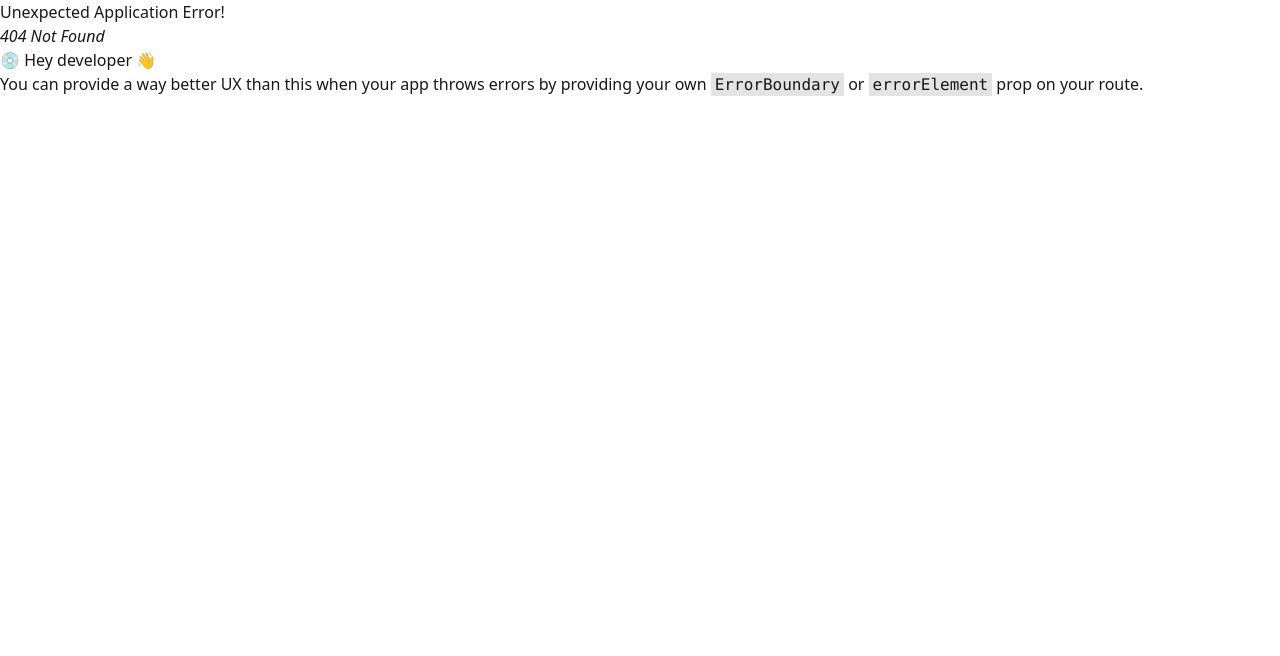
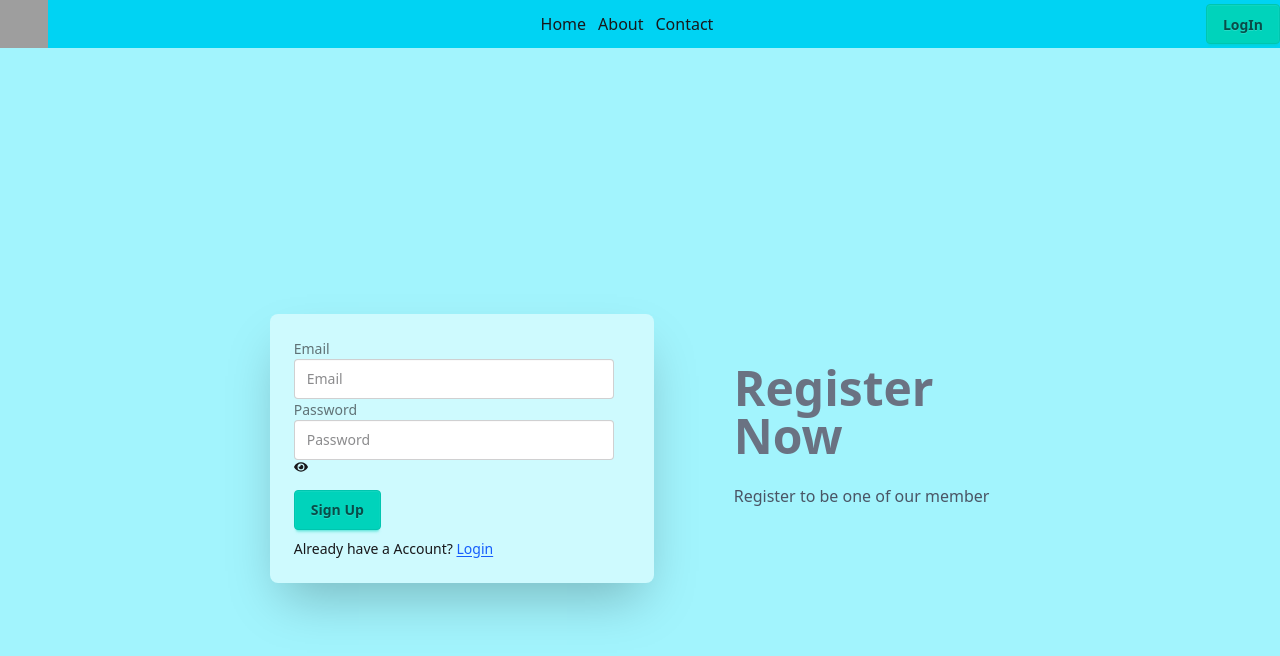
Before and after one commit to Boishakhi11/auth-project, a React (Vite) app: page /sign-up in a window 1280 px wide. Before the commit this address had no page. Shown: the top 656 px of the page. Built offline with nearby package versions, Linux system fonts and the light colour scheme; grey boxes are pictures that could not be loaded.

Commit message:
sign up functionality added

```diff
--- a/package.json
+++ b/package.json
@@ -11,9 +11,12 @@
   },
   "dependencies": {
     "@tailwindcss/vite": "^4.1.18",
+    "firebase": "^12.8.0",
     "react": "^19.2.0",
     "react-dom": "^19.2.0",
+    "react-icons": "^5.5.0",
     "react-router": "^7.12.0",
+    "react-toastify": "^11.0.5",
     "tailwindcss": "^4.1.18"
   },
   "devDependencies": {
--- a/src/Layout/MainLayout.jsx
+++ b/src/Layout/MainLayout.jsx
@@ -1,12 +1,14 @@
 import React from "react";
 import { Outlet } from "react-router";
 import Navbar from "../componets/Navbar/Navbar";
+import { ToastContainer } from "react-toastify";
 
 const MainLayout = () => {
   return (
     <div>
       <Navbar></Navbar>
       <Outlet></Outlet>
+      <ToastContainer></ToastContainer>
     </div>
   );
 };
--- a/src/Routes/Routes.jsx
+++ b/src/Routes/Routes.jsx
@@ -5,6 +5,8 @@ import MainLayout from "../Layout/MainLayout";
 import Home from "../pages/Home";
 import About from "../pages/About";
 import Contact from "../pages/Contact";
+import SignIn from "../pages/SignIn";
+import SignUp from "../pages/SignUp";
 
 export const router = createBrowserRouter([
   {
@@ -13,16 +15,24 @@ export const router = createBrowserRouter([
     children: [
       {
         index: true,
-        path: "home",
+        path: "/home",
         Component: Home,
       },
       {
-        path: "about-us",
+        path: "/about-us",
         Component: About,
       },
       {
-        path: "contact-us",
+        path: "/contact-us",
         Component: Contact,
+      },
+      {
+        path: "/sign-in",
+        Component: SignIn,
+      },
+      {
+        path: "/sign-up",
+        Component: SignUp,
       },
     ],
   },
--- a/src/componets/ActiveLink/ActiveLink.jsx
+++ b/src/componets/ActiveLink/ActiveLink.jsx
@@ -7,7 +7,9 @@ const ActiveLink = ({ to, className, children }) => {
       <NavLink
         to={to}
         className={({ isActive }) =>
-          isActive ? "text-accent" : `${className} font-semibold`
+          isActive
+            ? "underline underline-offset-4 font-semibold"
+            : `${className} `
         }
       >
         {children}
--- a/src/componets/Navbar/Navbar.jsx
+++ b/src/componets/Navbar/Navbar.jsx
@@ -4,7 +4,7 @@ import ActiveLink from "../ActiveLink/ActiveLink";
 
 const Navbar = () => {
   return (
-    <div>
+    <div className=" bg-cyan-400">
       <MyContainer className="flex justify-between items-center">
         <figure>
           <img className="w-12 h-12" src="./Logo.png" alt="logo image"></img>
--- /dev/null
+++ b/src/firebase/firebase.config.js
@@ -0,0 +1,20 @@
+// Import the functions you need from the SDKs you need
+import { initializeApp } from "firebase/app";
+import { getAuth } from "firebase/auth";
+// TODO: Add SDKs for Firebase products that you want to use
+// https://firebase.google.com/docs/web/setup#available-libraries
+
+// Your web app's Firebase configuration
+const firebaseConfig = {
+  apiKey: "AIzaSyAqQTBDRWGIhB5-_sNSmIOkrjDlNE9bOAY",
+  authDomain: "auth-project-e4c86.firebaseapp.com",
+  projectId: "auth-project-e4c86",
+  storageBucket: "auth-project-e4c86.firebasestorage.app",
+  messagingSenderId: "719006711843",
+  appId: "1:719006711843:web:eabaab5f9073a1ee537196",
+};
+
+// Initialize Firebase
+const app = initializeApp(firebaseConfig);
+// Initialize Firebase Authentication and get a reference to the service
+export const auth = getAuth(app);
--- /dev/null
+++ b/src/pages/SignIn.jsx
@@ -0,0 +1,55 @@
+import React from "react";
+import MyContainer from "../componets/MyContainer/MyContainer";
+import { Link } from "react-router";
+
+const SignIn = () => {
+  return (
+    <div className="bg-cyan-200">
+      <MyContainer>
+        <div className="hero bg-cyan-200 min-h-screen p-8">
+          <div className="hero-content flex-col lg:flex-row-reverse lg:gap-20">
+            <div className="text-center lg:text-left">
+              <h1 className="text-5xl font-bold text-gray-500">
+                Welcome Back!
+              </h1>
+              <p className="py-6 text-gray-600">
+                Login into our sytem to go to dashboard
+              </p>
+            </div>
+            <div className="card w-full bg-cyan-100 max-w-sm shrink-0 shadow-2xl">
+              <div className="card-body">
+                <fieldset className="fieldset">
+                  <label className="label">Email</label>
+                  <input type="email" className="input" placeholder="Email" />
+                  <label className="label">Password</label>
+                  <input
+                    type="password"
+                    className="input"
+                    placeholder="Password"
+                  />
+                  <div>
+                    <a className="link link-hover">Forgot password?</a>
+                  </div>
+                  <button className="btn btn-accent mt-4">Login</button>
+                </fieldset>
+                <div className=" ">
+                  <p className="">
+                    Do not have a Account?{" "}
+                    <Link
+                      className="text-blue-600 underline underline-offset-2 cursor-pointer "
+                      to={"/sign-up"}
+                    >
+                      Register
+                    </Link>
+                  </p>
+                </div>
+              </div>
+            </div>
+          </div>
+        </div>
+      </MyContainer>
+    </div>
+  );
+};
+
+export default SignIn;
--- /dev/null
+++ b/src/pages/SignUp.jsx
@@ -0,0 +1,96 @@
+import React from "react";
+import MyContainer from "../componets/MyContainer/MyContainer";
+import { Link } from "react-router";
+import { createUserWithEmailAndPassword } from "firebase/auth";
+import { auth } from "../firebase/firebase.config";
+import { toast } from "react-toastify";
+import { FaEye } from "react-icons/fa";
+
+const SignUp = () => {
+  const handleSignUp = (e) => {
+    e.preventDefault();
+    const email = e.target.email?.value;
+    const password = e.target.password?.value;
+    // password check
+
+    const regExp = /^(?=.*[a-z])(?=.*[A-Z])(?=.*\d)(?=.*[^A-Za-z0-9]).{8,}$/;
+
+    if (!regExp.test(password)) {
+      toast.error(
+        "password need to be 8 characters, one uppercase letter, one lowercase letter and one special character",
+      );
+      return;
+    }
+
+    createUserWithEmailAndPassword(auth, email, password)
+      .then((res) => {
+        console.log(res);
+        toast.success("Succefully Sign Up");
+      })
+      .catch((e) => {
+        toast.error(e.message);
+      });
+  };
+
+  return (
+    <div className="bg-cyan-200">
+      <MyContainer>
+        <div className="hero bg-cyan-200 min-h-screen p-8">
+          <div className="hero-content flex-col lg:flex-row-reverse lg:gap-20">
+            <div className="text-center lg:text-left">
+              <h1 className="text-5xl font-bold text-gray-500">Register Now</h1>
+              <p className="py-6 text-gray-600">
+                Register to be one of our member
+              </p>
+            </div>
+            <div className="card w-full bg-cyan-100 max-w-sm shrink-0 shadow-2xl">
+              <div className="card-body">
+                <form onSubmit={handleSignUp}>
+                  <div>
+                    <label className="label">Email</label>
+                    <input
+                      type="email"
+                      name="email"
+                      className="input"
+                      placeholder="Email"
+                    />
+                  </div>
+                  <div>
+                    <label className="label">Password</label>
+                    <input
+                      type="password"
+                      name="password"
+                      className="input"
+                      placeholder="Password"
+                    />
+                    <span>
+                      {" "}
+                      <FaEye />{" "}
+                    </span>
+                  </div>
+
+                  <div>
+                    <button className="btn btn-accent mt-4">Sign Up</button>
+                  </div>
+                </form>
+                <div className=" ">
+                  <p className="">
+                    Already have a Account?{" "}
+                    <Link
+                      className="text-blue-600 underline underline-offset-2 cursor-pointer "
+                      to={"/sign-in"}
+                    >
+                      Login
+                    </Link>
+                  </p>
+                </div>
+              </div>
+            </div>
+          </div>
+        </div>
+      </MyContainer>
+    </div>
+  );
+};
+
+export default SignUp;
```
Also changed, not shown: 1 other file (tests, documents, lock files or other folders).
